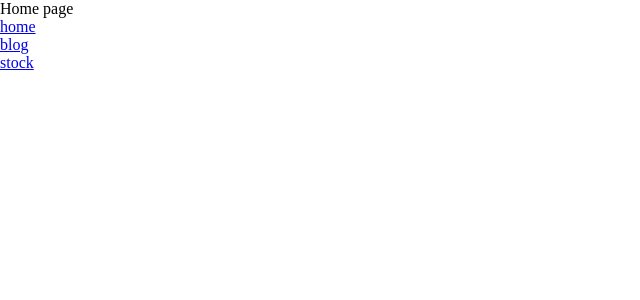
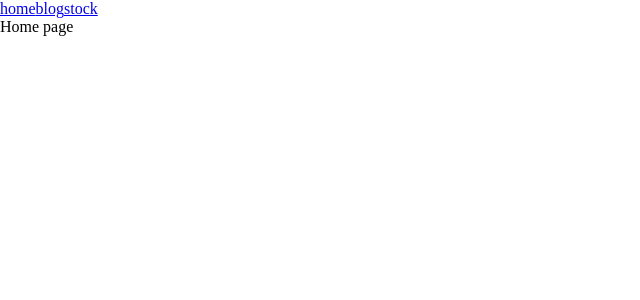
Before and after one commit to aminhp93/github-coffee, a Next.js app: page / in a window 1280 px wide. Shown: the top 300 px of the page, without its empty margins (0-640 px from the left). Built offline with nearby package versions, Linux system fonts and the light colour scheme.

Commit message:
[86cvwe8be] fix loading remote error

```diff
--- a/pages/_app.tsx
+++ b/pages/_app.tsx
@@ -5,29 +5,24 @@ import "@/styles/globals.css";
 import type { NextPage } from "next";
 import type { AppProps } from "next/app";
 
-import { ReactElement, ReactNode } from "react";
+import dynamic from "next/dynamic";
 
-export type NextPageWithLayout<P = object, IP = P> = NextPage<P, IP> & {
-  getLayout?: (page: ReactElement) => ReactNode;
-  authGuard?: boolean;
-  guestGuard?: boolean;
-  setConfig?: () => void;
-};
+// dynamic import for layout
+const Layout = dynamic(() => import("./_layout"), {
+  ssr: false,
+});
 
-type Props = AppProps & {
-  Component: NextPageWithLayout;
-  getLayout?: (page: ReactElement) => ReactNode;
-  authGuard?: boolean;
-  guestGuard?: boolean;
-  setConfig?: () => void;
-};
-
-const App = (props: Props) => {
+const App = (props: {
+  Component: NextPage;
+  pageProps: AppProps["pageProps"];
+}) => {
   const { Component, pageProps } = props;
 
-  const getLayout = Component.getLayout ?? ((page) => page);
-
-  return getLayout(<Component {...pageProps} />);
+  return (
+    <Layout>
+      <Component {...pageProps} />
+    </Layout>
+  );
 };
 
 export default App;
--- /dev/null
+++ b/pages/_layout/index.tsx
@@ -0,0 +1,26 @@
+import Link from "next/link";
+
+const Layout = ({ children }: { children: React.ReactNode }) => {
+  return (
+    <>
+      <ul
+        style={{
+          display: "flex",
+        }}
+      >
+        <li>
+          <Link href="/">home</Link>
+        </li>
+        <li>
+          <Link href="/blog">blog</Link>
+        </li>
+        <li>
+          <Link href="/stock">stock</Link>
+        </li>
+      </ul>
+      {children}
+    </>
+  );
+};
+
+export default Layout;
--- a/pages/index.tsx
+++ b/pages/index.tsx
@@ -1,23 +1,5 @@
-import Link from "next/link";
-
 const HomePage = () => {
-  // console.log("123");
-  return (
-    <div>
-      Home page
-      <ul>
-        <li>
-          <Link href="/">home</Link>
-        </li>
-        <li>
-          <Link href="/blog">blog</Link>
-        </li>
-        <li>
-          <Link href="/stock">stock</Link>
-        </li>
-      </ul>
-    </div>
-  );
+  return <div>Home page</div>;
 };
 
 export default HomePage;
```
Also changed, not shown: features/blog/index.tsx (+10 -1 lines).
